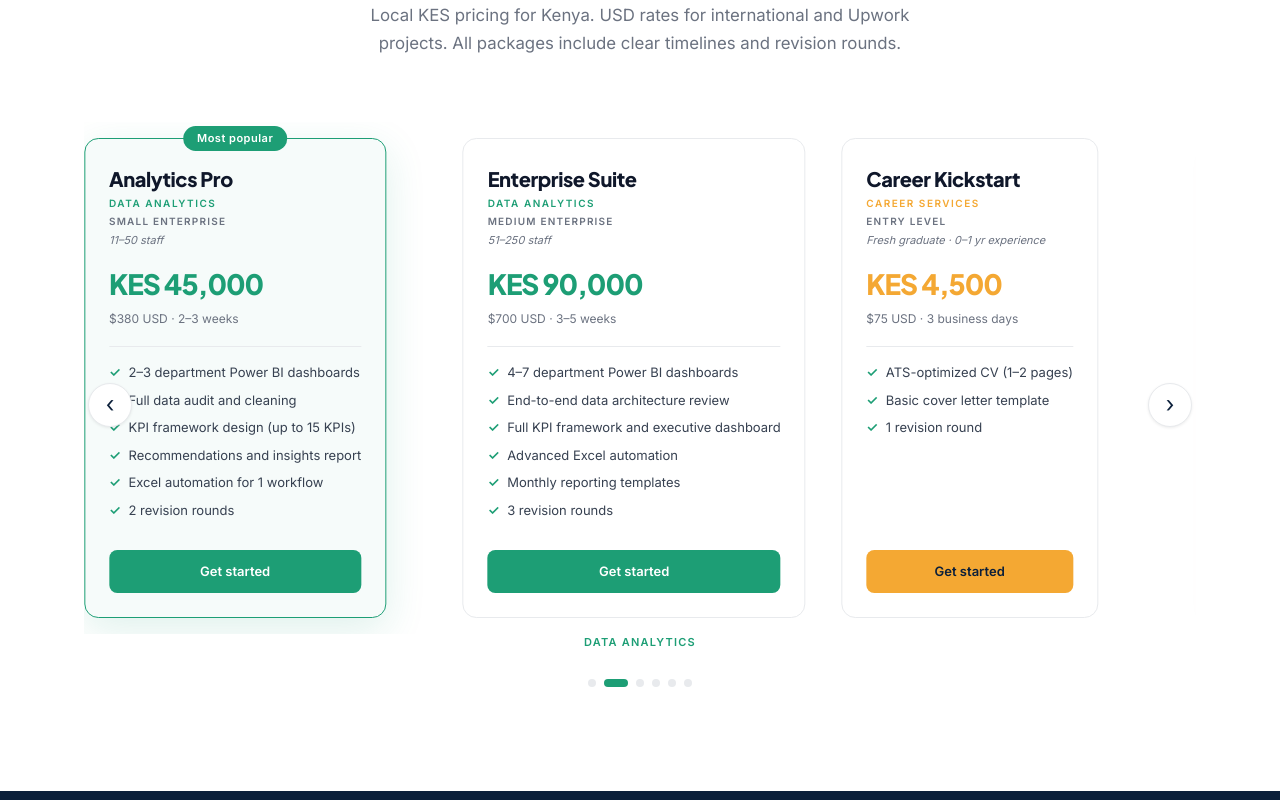
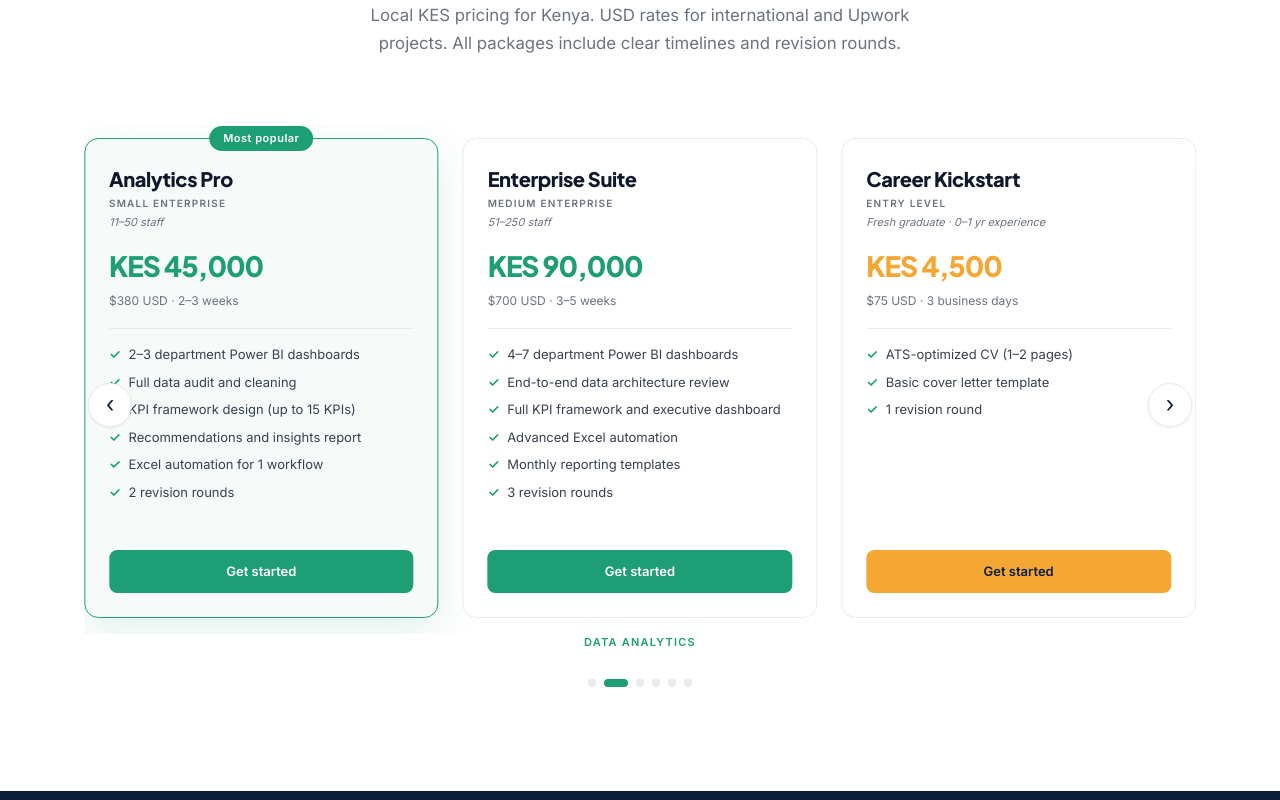
Before and after one commit to J4hz/CareerDataSolutions, a React (Vite) app: page / in a window 1280 px wide. Shown: the part 3920-4720 px from the top of the page. Built offline with nearby package versions, Linux system fonts and the light colour scheme.

Commit message:
carousel fix

```diff
--- a/src/components/ui/PackageCard.jsx
+++ b/src/components/ui/PackageCard.jsx
@@ -97,10 +97,6 @@
         {pkg.name}
       </h3>
 
-      <div style={{ fontSize: '10px', fontWeight: 700, letterSpacing: '1.5px', textTransform: 'uppercase', marginBottom: '2px', color: accent }}>
-        {pkg.trackLabel}
-      </div>
-
       <div style={{ fontSize: '10px', fontWeight: 600, color: 'var(--gm)', textTransform: 'uppercase', letterSpacing: '1.2px', marginBottom: '4px' }}>
         {pkg.tier}
       </div>
--- a/src/styles/home.css
+++ b/src/styles/home.css
@@ -663,6 +663,7 @@
   position: relative;
   display: flex;
   flex-direction: column;
+  width: 100%;
   height: 100%;
   transition: border-color 0.22s, box-shadow 0.22s, transform 0.22s;
 }
```
